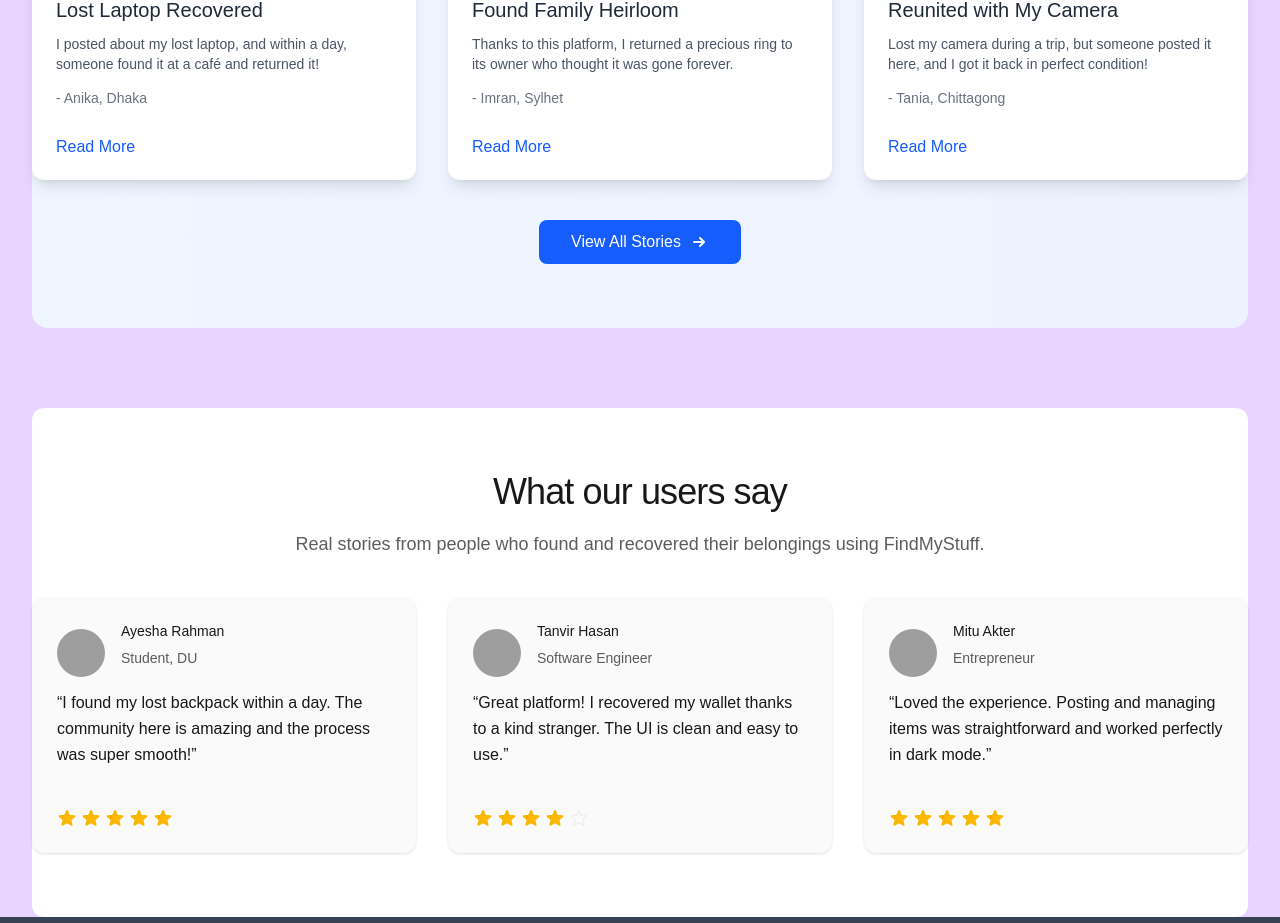
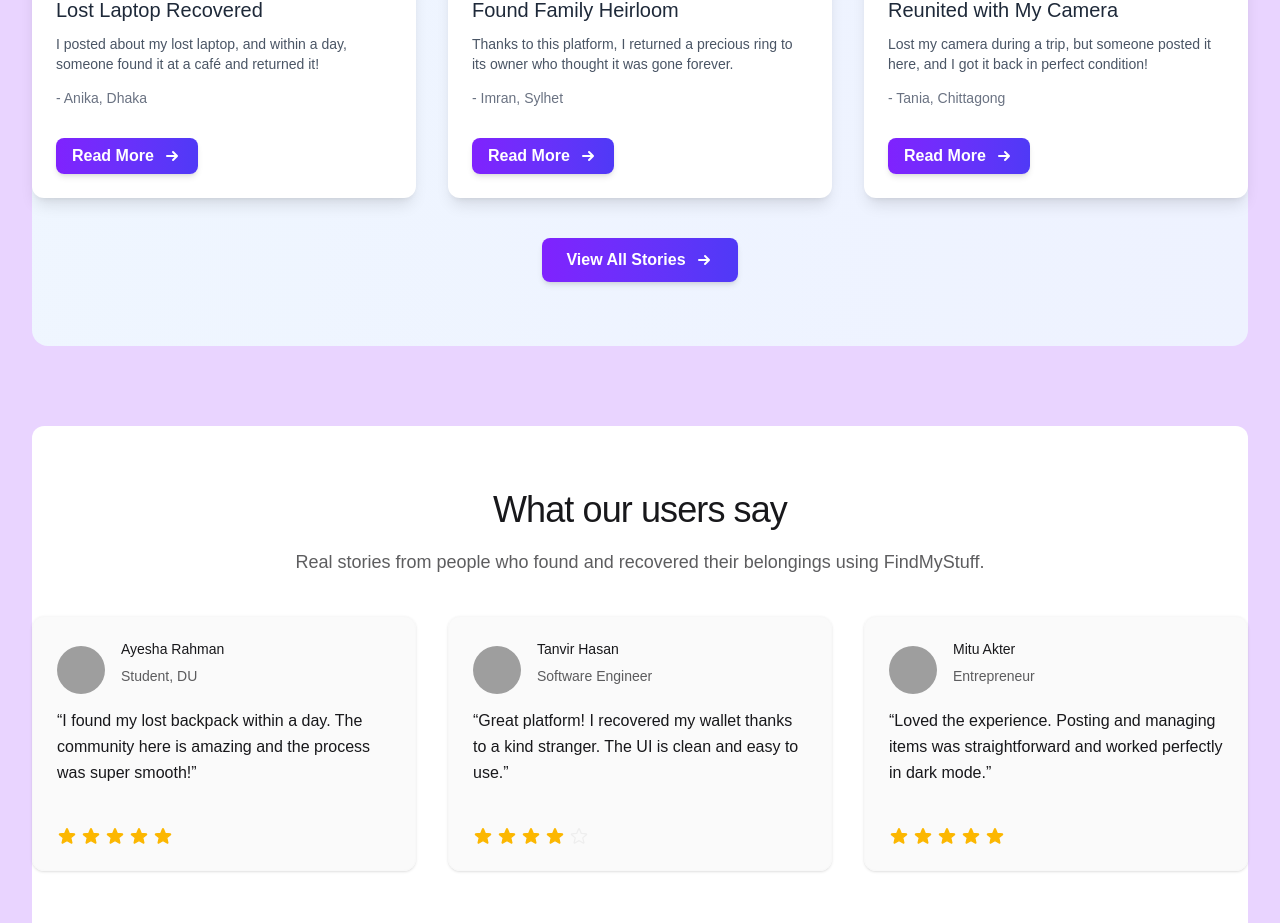
Before and after one commit to mahfuz-7148/lost-and-found-fullStack, a React (Vite) app in the folder client/: page / in a window 1280 px wide. Shown: the part 1797-2720 px from the top of the page. Built offline with nearby package versions, Linux system fonts and the light colour scheme; no server answers; grey boxes are pictures that could not be loaded.

Commit message:
updated button in home page

```diff
--- a/client/src/Components/ExtraTwo.jsx
+++ b/client/src/Components/ExtraTwo.jsx
@@ -63,9 +63,12 @@ const ExtraTwo = () => {
                             </p>
                             <Link
                                 to="/success-stories"
-                                className="mt-4 inline-block text-blue-600 dark:text-blue-400 hover:underline font-medium"
+                                className="group mt-4 inline-flex items-center justify-center gap-2 rounded-lg bg-gradient-to-r from-violet-600 to-indigo-600 px-4 py-2 text-white font-semibold shadow-md hover:from-violet-700 hover:to-indigo-700 focus:outline-none focus:ring-2 focus:ring-violet-400 focus:ring-offset-2 dark:focus:ring-offset-gray-900 transition-all"
                             >
-                                Read More
+                                <span>Read More</span>
+                                <svg xmlns="http://www.w3.org/2000/svg" className="h-5 w-5 transform transition-transform duration-200 group-hover:translate-x-0.5" viewBox="0 0 20 20" fill="currentColor">
+                                    <path fillRule="evenodd" d="M10.293 5.293a1 1 0 011.414 0l4 4a1 1 0 010 1.414l-4 4a1 1 0 01-1.414-1.414L12.586 11H5a1 1 0 110-2h7.586l-2.293-2.293a1 1 0 010-1.414z" clipRule="evenodd" />
+                                </svg>
                             </Link>
                         </div>
                     </motion.div>
@@ -79,12 +82,12 @@ const ExtraTwo = () => {
             >
                 <Link
                     to="/allItems"
-                    className="bg-blue-600 text-white py-3 px-8 rounded-lg hover:bg-blue-700 transition duration-200 font-medium flex items-center gap-2"
+                    className="group inline-flex items-center justify-center gap-2 rounded-lg bg-gradient-to-r from-violet-600 to-indigo-600 px-6 py-3 text-white font-semibold shadow-md hover:from-violet-700 hover:to-indigo-700 focus:outline-none focus:ring-2 focus:ring-violet-400 focus:ring-offset-2 dark:focus:ring-offset-gray-900 transition-all"
                 >
-                    View All Stories
+                    <span>View All Stories</span>
                     <svg
                         xmlns="http://www.w3.org/2000/svg"
-                        className="h-5 w-5"
+                        className="h-5 w-5 transform transition-transform duration-200 group-hover:translate-x-0.5"
                         viewBox="0 0 20 20"
                         fill="currentColor"
                     >
--- a/client/src/Components/TopItems.jsx
+++ b/client/src/Components/TopItems.jsx
@@ -69,12 +69,15 @@ const TopItems = () => {
               </p>
               {saveUser && (
                   <motion.button
-                      whileHover={{ scale: 1.05 }}
-                      whileTap={{ scale: 0.95 }}
+                      whileHover={{ scale: 1.03 }}
+                      whileTap={{ scale: 0.97 }}
                       onClick={() => navigate("/addItems")}
-                      className="bg-violet-600 text-white py-2 px-6 rounded-lg hover:bg-violet-700 transition duration-200 font-medium"
+                      className="group inline-flex items-center justify-center gap-2 rounded-lg bg-gradient-to-r from-violet-600 to-indigo-600 px-6 py-2 text-white font-semibold shadow-md hover:from-violet-700 hover:to-indigo-700 focus:outline-none focus:ring-2 focus:ring-violet-400 focus:ring-offset-2 dark:focus:ring-offset-gray-900 transition-all duration-200"
                   >
-                    Add New Item
+                    <span>Add New Item</span>
+                    <svg xmlns="http://www.w3.org/2000/svg" className="h-5 w-5 transform transition-transform duration-200 group-hover:translate-x-0.5" viewBox="0 0 20 20" fill="currentColor">
+                      <path fillRule="evenodd" d="M10 5a1 1 0 011 1v3h3a1 1 0 110 2h-3v3a1 1 0 11-2 0v-3H6a1 1 0 110-2h3V6a1 1 0 011-1z" clipRule="evenodd" />
+                    </svg>
                   </motion.button>
               )}
             </motion.div>
@@ -228,15 +231,15 @@ const TopItems = () => {
                   className="flex justify-center mt-10"
               >
                 <motion.button
-                    whileHover={{ scale: 1.05 }}
-                    whileTap={{ scale: 0.95 }}
+                    whileHover={{ scale: 1.03 }}
+                    whileTap={{ scale: 0.97 }}
                     onClick={() => navigate("/allItems")}
-                    className="bg-violet-600 text-white py-3 px-8 rounded-lg hover:bg-violet-700 transition duration-200 flex items-center gap-2 font-medium"
+                    className="group inline-flex items-center justify-center gap-2 rounded-lg bg-gradient-to-r from-violet-600 to-indigo-600 px-6 py-3 text-white font-semibold shadow-md hover:from-violet-700 hover:to-indigo-700 focus:outline-none focus:ring-2 focus:ring-violet-400 focus:ring-offset-2 dark:focus:ring-offset-gray-900 transition-all duration-200"
                 >
                   <span>See All Lost & Found Items</span>
                   <svg
                       xmlns="http://www.w3.org/2000/svg"
-                      className="h-5 w-5"
+                      className="h-5 w-5 transform transition-transform duration-200 group-hover:translate-x-0.5"
                       viewBox="0 0 20 20"
                       fill="currentColor"
                   >
--- a/client/src/Pages/LostAndFound.jsx
+++ b/client/src/Pages/LostAndFound.jsx
@@ -74,9 +74,12 @@ const LostAndFound = () => {
                 {saveUser && (
                     <button
                         onClick={() => navigate("/addItems")}
-                        className="bg-violet-600 text-white py-2 px-6 rounded-lg hover:bg-violet-700 transition duration-200 font-medium"
+                        className="group inline-flex items-center justify-center gap-2 rounded-lg bg-gradient-to-r from-violet-600 to-indigo-600 px-6 py-2 text-white font-semibold shadow-md hover:from-violet-700 hover:to-indigo-700 focus:outline-none focus:ring-2 focus:ring-violet-400 focus:ring-offset-2 dark:focus:ring-offset-gray-900 transition-all duration-200"
                     >
-                      Add New Item
+                      <span>Add New Item</span>
+                      <svg xmlns="http://www.w3.org/2000/svg" className="h-5 w-5 transform transition-transform duration-200 group-hover:translate-x-0.5" viewBox="0 0 20 20" fill="currentColor">
+                        <path fillRule="evenodd" d="M10 5a1 1 0 011 1v3h3a1 1 0 110 2h-3v3a1 1 0 11-2 0v-3H6a1 1 0 110-2h3V6a1 1 0 011-1z" clipRule="evenodd" />
+                      </svg>
                     </button>
                 )}
               </div>
```
